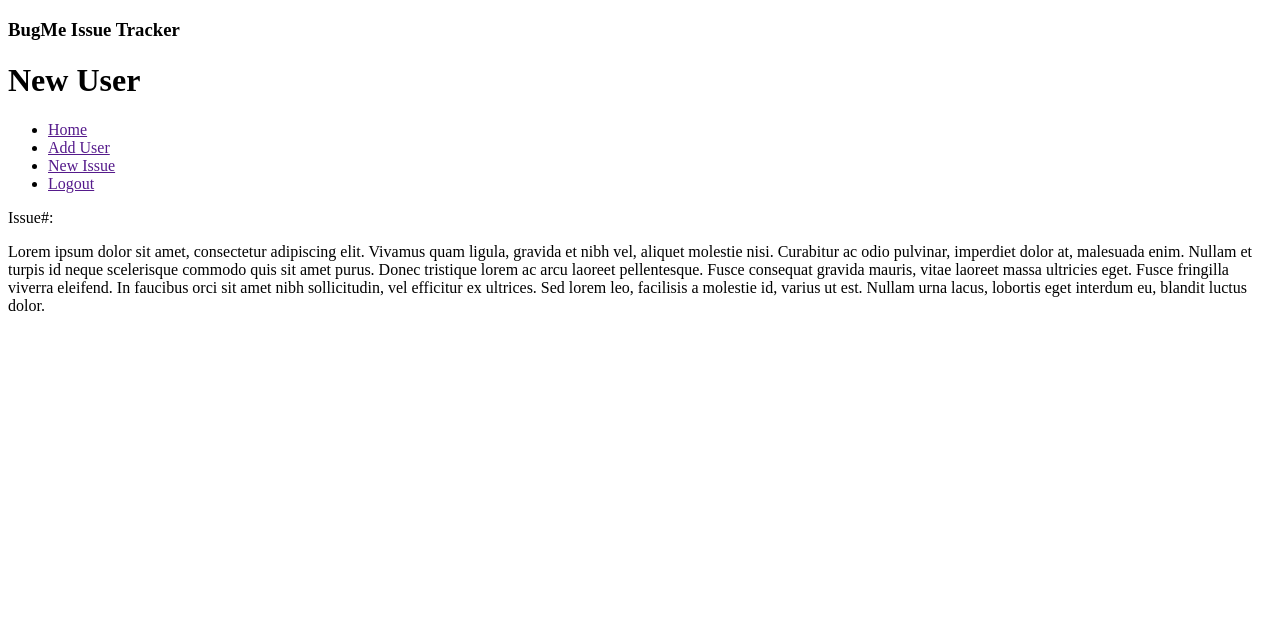
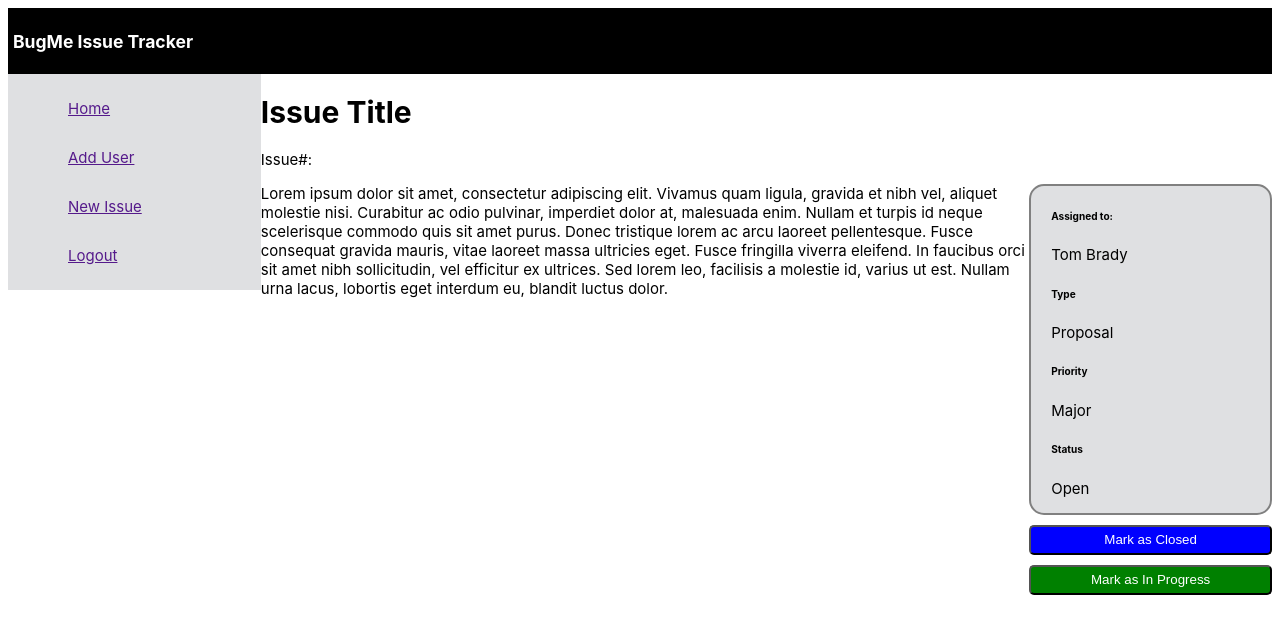
Before and after one commit to BNivia/info2180-project2, a PHP site: page /FullDetailsPage.html in a window 1280 px wide. Shown: the top 634 px of the page. Run offline with PHP 8.4, Linux system fonts and the light colour scheme.

Commit message:
Updated Issue Details page

```diff
--- a/FullDetailsPage.html
+++ b/FullDetailsPage.html
@@ -4,8 +4,9 @@
         <meta charset="UTF-8">
         <meta name="viewport" content="width=device-width, initial-scale=1.0">
         <title>BugMe Issue Tracker</title>
-       <!--  <link rel="stylesheet" type="text/css" href="newuser.css">
-        <script type= "text/javascript" src="script.js"></script>-->
+        <link rel="stylesheet" type="text/css" href="newuser.css">
+        <link rel="stylesheet" type="text/css" href="details.css">
+        <script type= "text/javascript" src="script.js"></script>
     </head>
 
     <body>
@@ -13,7 +14,7 @@
             <header>
                 <h3>BugMe Issue Tracker</h3>
             </header>
-            <h1>New User</h1>
+
             <aside id="sidebar">
                 <ul>
                     <li><a class="link" href="" target="_blank">Home</a></li>
@@ -23,10 +24,37 @@
                 </ul>
             </aside>
 
-            <p id="issueNo" > Issue#: </p>
-            <p>
-                Lorem ipsum dolor sit amet, consectetur adipiscing elit. Vivamus quam ligula, gravida et nibh vel, aliquet molestie nisi. Curabitur ac odio pulvinar, imperdiet dolor at, malesuada enim. Nullam et turpis id neque scelerisque commodo quis sit amet purus. Donec tristique lorem ac arcu laoreet pellentesque. Fusce consequat gravida mauris, vitae laoreet massa ultricies eget. Fusce fringilla viverra eleifend. In faucibus orci sit amet nibh sollicitudin, vel efficitur ex ultrices. Sed lorem leo, facilisis a molestie id, varius ut est. Nullam urna lacus, lobortis eget interdum eu, blandit luctus dolor.
-            </p>
+
+            <div id="main">
+
+
+                <h1 id="Issue title">Issue Title</h1>
+                <p id="issueNo" > Issue#: </p>
+
+                <aside id="right">
+                    <div id="info">
+                        <h6>Assigned to:</h6>
+                        <p>Tom Brady</p>
+
+                        <h6>Type</h6>
+                        <p>Proposal</p>
+
+                        <h6>Priority</h6>
+                        <p>Major</p>
+
+                        <h6>Status</h6>
+                        <p>Open</p>
+                    </div>
+                    <button id="closed">Mark as Closed</button>
+                    <br>
+                    <button id="progress">Mark as In Progress</button>
+                </aside>
+
+                <p>
+                    Lorem ipsum dolor sit amet, consectetur adipiscing elit. Vivamus quam ligula, gravida et nibh vel, aliquet molestie nisi. Curabitur ac odio pulvinar, imperdiet dolor at, malesuada enim. Nullam et turpis id neque scelerisque commodo quis sit amet purus. Donec tristique lorem ac arcu laoreet pellentesque. Fusce consequat gravida mauris, vitae laoreet massa ultricies eget. Fusce fringilla viverra eleifend. In faucibus orci sit amet nibh sollicitudin, vel efficitur ex ultrices. Sed lorem leo, facilisis a molestie id, varius ut est. Nullam urna lacus, lobortis eget interdum eu, blandit luctus dolor.
+                </p>
+            </div>
+
     </body>
 
 </html>
--- /dev/null
+++ b/details.css
@@ -0,0 +1,41 @@
+
+aside#right
+{
+    background-color: white;
+    width:20%;
+    height:400px;
+    float:right;
+
+}
+
+#info
+{
+    background-color: #DFE0E2;
+    border: 2px solid grey;
+    border-radius: 15px;
+    padding-left: 20px;
+}
+
+button
+{
+    margin-top: 10px;
+    width:100%;
+    height: 30px;
+    border-radius: 5px;
+    color: white;
+}
+
+#progress
+{
+    background-color: green;
+}
+
+#closed
+{
+    background-color: blue;
+}
+
+#main
+{
+    margin-left: 50px;
+}
--- a/newuser.css
+++ b/newuser.css
@@ -11,8 +11,8 @@
 
 aside{
     background-color: #DFE0E2;
-    width:30%;
-    height:50%;
+    width:20%;
+    height:70%;
     float:left;
 
 
```
